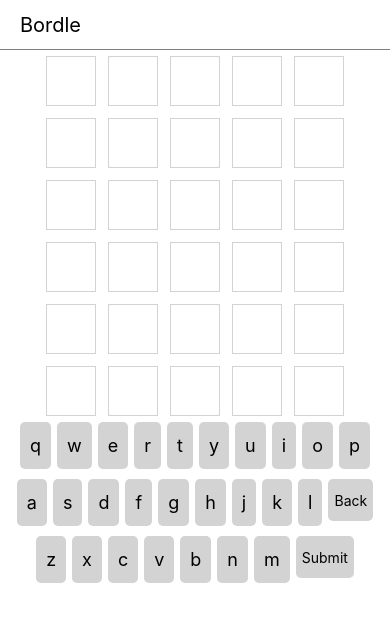
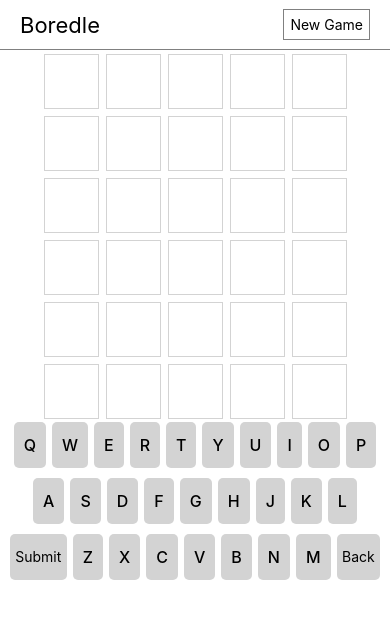
Before and after one commit to Adam-Meza/boredle, a React Native app: screen / in a window 390 px wide. Shown: the top 622 px of the page. Built offline with nearby package versions, Linux system fonts and the light colour scheme.

Commit message:
new game functionality

```diff
--- a/App.js
+++ b/App.js
@@ -4,6 +4,8 @@ import Row from "./Components/Row";
 import Keyboard from "./Components/Keyboard";
 import { useState, useEffect } from "react";
 import { words, getRandomWord } from "./words";
+import Header from "./Components/Header";
+import _ from 'lodash';
 
 export default function Page() {
   // State
@@ -12,7 +14,8 @@ export default function Page() {
         [currentLetters, setLetters] = useState(currentWord.split('')),
         [currentRow, setRow] = useState(1),
         [currentSquare, setSquare] = useState({id: 10, value: '', status: "inactive", row: 1}),
-        [currentGuess, setGuess] = useState([]);
+        [currentGuess, setGuess] = useState([]),
+        [guessedLetters, setGuessedLetters] = useState([])
 
   // Row Components
   const rowOne = <Row squareData={boardState.filter(square => square.row === 1)}/>,
@@ -53,6 +56,7 @@ export default function Page() {
   };
 
   const checkLetter = (state) => {
+    console.log(currentLetters, currentGuess)
       return state.map(square => {
 
         if (square.value === currentLetters[square.id % 10]
@@ -91,6 +95,7 @@ export default function Page() {
         console.log('word was no good');
 
       } else {
+        setGuessedLetters(previousState => [...previousState, ...currentGuess]);
         setGuess([]);
         setBoard(previousState => checkLetter(previousState));
         setRow(previousState => currentRow !== 6 ? previousState + 1 : previousState);
@@ -99,38 +104,75 @@ export default function Page() {
         if (currentRow === 6) {
           //end game squence
         }
-
       }
   }
 
   const backspace = () => {
     if (currentSquare.id % 10 !== 0) {
-      setGuess(previousState => [...previousState.slice(0, -1)])
+      setGuess(previousState => [...previousState.slice(0, -1)]);
       const idToMatch = currentSquare.id % 10 === 4
                     && currentGuess.length === 5 ?
-                    currentSquare.id : currentSquare.id - 1
+                    currentSquare.id : currentSquare.id - 1;
 
       setBoard(previousState => {
         return previousState.map(square => {
           if (square.id === idToMatch) {
-            square.value = ""
-            square.status = "inactive"
-            return square
-          }
-          return square
+            square.value = "";
+            square.status = "inactive";
+            return square;
+          };
+          return square;
         })
-      })
+      });
+      setSquare({id: idToMatch, value: "", status: "inactive", row: currentRow});
+    };
+  };
 
-      setSquare({id: idToMatch, value: "", status: "inactive", row: currentRow})
-    }
+  const startNewGame = () => {
+    setWord(getRandomWord());
+    setLetters(currentWord.split(""));
+    setRow(1);
+    setSquare({id: 10, value: '', status: "inactive", row: 1});
+    setGuess([]);
+    setGuessedLetters([])
+    setBoard([
+      {id: 10, status: "inactive", row: 1, value: ""},
+      {id: 11, status: "inactive", row: 1, value: ""},
+      {id: 12, status: "inactive", row: 1, value: ""},
+      {id: 13, status: "inactive", row: 1, value: ""},
+      {id: 14, status: "inactive", row: 1, value: ""},
+      {id: 20, status: "inactive", row: 2, value: ""},
+      {id: 21, status: "inactive", row: 2, value: ""},
+      {id: 22, status: "inactive", row: 2, value: ""},
+      {id: 23, status: "inactive", row: 2, value: ""},
+      {id: 24, status: "inactive", row: 2, value: ""},
+      {id: 30, status: "inactive", row: 3, value: ""},
+      {id: 31, status: "inactive", row: 3, value: ""},
+      {id: 32, status: "inactive", row: 3, value: ""},
+      {id: 33, status: "inactive", row: 3, value: ""},
+      {id: 34, status: "inactive", row: 3, value: ""},
+      {id: 40, status: "inactive", row: 4, value: ""},
+      {id: 41, status: "inactive", row: 4, value: ""},
+      {id: 42, status: "inactive", row: 4, value: ""},
+      {id: 43, status: "inactive", row: 4, value: ""},
+      {id: 44, status: "inactive", row: 4, value: ""},
+      {id: 50, status: "inactive", row: 5, value: ""},
+      {id: 51, status: "inactive", row: 5, value: ""},
+      {id: 52, status: "inactive", row: 5, value: ""},
+      {id: 53, status: "inactive", row: 5, value: ""},
+      {id: 54, status: "inactive", row: 5, value: ""},
+      {id: 60, status: "inactive", row: 6, value: ""},
+      {id: 61, status: "inactive", row: 6, value: ""},
+      {id: 62, status: "inactive", row: 6, value: ""},
+      {id: 63, status: "inactive", row: 6, value: ""},
+      {id: 64, status: "inactive", row: 6, value: ""},
+    ])
   }
 
   return (
     <SafeAreaView>
       <View style={styles.app}>
-        <View style={styles.header}>
-          <Text style={styles.headerText}>Bordle</Text>
-        </View>
+        <Header startNewGame={startNewGame}/>
         <View style={styles.container}>
           { rowOne }
           { rowTwo }
@@ -140,6 +182,8 @@ export default function Page() {
           { rowSix }
         </View>
         <Keyboard
+          currentWord = {currentWord}
+          guessedLetters={guessedLetters}
           updateGuess={updateGuess}
           submitGuess={submitGuess}
           backspace={backspace}
@@ -157,18 +201,5 @@ const styles = StyleSheet.create({
   container: {
     alignItems: "center",
     padding: 0,
-  },
-  header:{
-    flexDirection: "row",
-    justifyContent: "flex-start",
-    alignItems: "center",
-    width: "100%",
-    height: 50,
-    borderBottomWidth: .5,
-    borderBottomColor: "grey"
-  },
-  headerText: {
-    fontSize: 20,
-    marginLeft: 20,
   }
 });
--- a/Components/BoardSquare.js
+++ b/Components/BoardSquare.js
@@ -51,15 +51,16 @@ const styles = StyleSheet.create({
   boardSquare: {
     borderWidth: 1,
     borderColor: "lightgray",
-    height: 50,
-    width: 50,
-    margin: 6,
+    height: 55,
+    width: 55,
+    margin: 3.5,
     justifyContent:"center",
     alignItems: "center",
   },
   squareText: {
     color: "grey",
-    fontSize: 26
+    fontSize: 26,
+    fontWeight:"bold"
   },
   activeText: {
     color: "black"
--- /dev/null
+++ b/Components/Header.js
@@ -0,0 +1,44 @@
+import { View, Text, StyleSheet, TouchableOpacity } from 'react-native'
+import React from 'react'
+
+export const Header = ({startNewGame}) => {
+  const handlePress = () => {
+    startNewGame()
+  }
+
+  return (
+    <View style={styles.header}>
+      <Text style={styles.headerText}>Boredle</Text>
+      <TouchableOpacity onPress={() => handlePress()}>
+        <Text style={styles.button}>
+          New Game
+        </Text>
+      </TouchableOpacity>
+    </View>
+  )
+}
+
+export default Header
+
+const styles = StyleSheet.create({
+  header:{
+    flexDirection: "row",
+    justifyContent: "space-between",
+    alignItems: "center",
+    width: "100%",
+    height: 50,
+    borderBottomWidth: .5,
+    borderBottomColor: "grey"
+  },
+  headerText: {
+    fontSize: 22,
+    marginLeft: 20,
+  },
+  button: {
+    marginRight: 20,
+    fontSize: 14,
+    borderWidth: .5,
+    padding: 6,
+    borderColor: "grey"
+  }
+});
--- a/Components/Keyboard.js
+++ b/Components/Keyboard.js
@@ -1,54 +1,71 @@
 import React from 'react';
 import { View, Text, TouchableOpacity, StyleSheet, SafeAreaView } from 'react-native';
 
-const Keyboard = ({updateGuess, submitGuess, backspace}) => {
+const Keyboard = ({ updateGuess, submitGuess, backspace, guessedLetters }) => {
   const handleLetterKeyPress = (letter) => {
     updateGuess(letter);
   };
 
-  const row1 = ['q', 'w', 'e', 'r', 't', 'y', 'u', 'i', 'o', 'p'].map((letter) => (
+  const checkIfGuessed = (letter) => {
+    const guessedLetterStyle = StyleSheet.flatten([styles.button, styles.guessedLetterButton])
+    const guessedLetterFontStyle = StyleSheet.flatten([styles.buttonText, styles.guessedText])
+    const keyStyle = guessedLetters.includes(letter) ? guessedLetterStyle : styles.button
+    const fontStyle =  guessedLetters.includes(letter) ? guessedLetterFontStyle : styles.buttonText
+    return [keyStyle, fontStyle]
+  }
+
+  const row1 = ['Q', 'W', 'E', 'R', 'T', 'Y', 'U', 'I', 'O', 'P'].map((letter) => {
+    const keyStyle = checkIfGuessed(letter)[0]
+    const textStyle = checkIfGuessed(letter)[1]
+    return (
     <TouchableOpacity
       key={letter}
-      style={styles.button}
+      style={keyStyle}
       onPress={() => handleLetterKeyPress(letter)}
     >
-      <Text style={styles.buttonText}>{letter}</Text>
+      <Text style={textStyle}>{letter}</Text>
     </TouchableOpacity>
-  ));
+  )});
 
-  const row2 = ['a', 's', 'd', 'f', 'g', 'h', 'j', 'k', 'l'].map((letter) => (
+  const row2 = ['A', 'S', 'D', 'F', 'G', 'H', 'J', 'K', 'L'].map((letter) => {
+    const textStyle = checkIfGuessed(letter)[1]
+    const keyStyle = checkIfGuessed(letter)[0]
+    return (
     <TouchableOpacity
       key={letter}
-      style={styles.button}
+      style={keyStyle}
       onPress={() => handleLetterKeyPress(letter)}
     >
-      <Text style={styles.buttonText}>{letter}</Text>
+      <Text style={textStyle}>{letter}</Text>
     </TouchableOpacity>
-  ));
+  )});
 
-  const row3 = ['z', 'x', 'c', 'v', 'b', 'n', 'm'].map((letter) => (
+  const row3 = ['Z', 'X', 'C', 'V', 'B', 'N', 'M'].map((letter) => {
+    const textStyle = checkIfGuessed(letter)[1]
+    const keyStyle = checkIfGuessed(letter)[0]
+    return (
     <TouchableOpacity
       key={letter}
-      style={styles.button}
+      style={keyStyle}
       onPress={() => handleLetterKeyPress(letter)}
     >
-      <Text style={styles.buttonText}>{letter}</Text>
+      <Text style={textStyle}>{letter}</Text>
     </TouchableOpacity>
-  ));
+  )});
+
+  const specialButtonsStyle = StyleSheet.flatten([styles.button, styles.specialButton])
 
   return (
     <View style={styles.keyboardContainer}>
       <View style={styles.keyRow}>{row1}</View>
-      <View style ={styles.specialRow}>
         <View style={styles.keyRow}>{row2}</View>
-        <TouchableOpacity style={styles.backButton } onPress={()=> backspace()}>
+      <View style={styles.specialRow}>
+        <TouchableOpacity style={specialButtonsStyle} onPress={() => submitGuess()}>
+          <Text>Submit</Text>
+        </TouchableOpacity>
+        <View style={styles.keyRow}>{row3}</View>
+        <TouchableOpacity style={specialButtonsStyle} onPress={() => backspace()}>
           <Text>Back</Text>
-        </TouchableOpacity>
-      </View>
-      <View style ={styles.specialRow}>
-        <View style={styles.keyRow}>{row3}</View>
-        <TouchableOpacity style={styles.submitButton } onPress={()=> submitGuess()}>
-          <Text>Submit</Text>
         </TouchableOpacity>
       </View>
     </View>
@@ -78,26 +95,21 @@ const styles = StyleSheet.create({
     borderRadius: 5,
   },
   buttonText: {
-    fontSize: 18,
-    color: "black"
+    fontSize: 16,
+    color: "black",
+    fontWeight: "500"
   },
-  submitButton: {
-    marginHorizontal: 3,
-    padding: 6,
-    backgroundColor: 'lightgray',
-    borderRadius: 5,
-    height: 42,
+  guessedText: {
+    color: "white"
+  },
+  specialButton: {
+    padding: 5.5,
+    height: 45.5,
     alignItems: "center",
     justifyContent: "center"
   },
-  backButton: {
-    marginHorizontal: 3,
-    padding: 6,
-    backgroundColor: 'lightgray',
-    borderRadius: 5,
-    height: 42,
-    alignItems: "center",
-    justifyContent: "center"
+  guessedLetterButton: {
+    backgroundColor: "grey"
   }
 });
 
--- a/Components/Row.js
+++ b/Components/Row.js
@@ -11,7 +11,7 @@ const Row = ({squareData}) => {
         id={square.id}
         style={styles.boardSquare }
         key={square.id}
-        value = {square.value.toUpperCase()}
+        value = {square.value}
       />
     );
   });
--- a/package.json
+++ b/package.json
@@ -11,6 +11,7 @@
   "dependencies": {
     "expo": "~48.0.18",
     "expo-status-bar": "~1.4.4",
+    "lodash": "^4.17.21",
     "react": "18.2.0",
     "react-native": "^0.71.8"
   },
--- a/words.js
+++ b/words.js
@@ -1,4 +1,4 @@
-export const words = [
+const unformatedWords = [
   "about",
   "above",
   "actor",
@@ -1368,6 +1368,7 @@ export const words = [
   "grove",
   "growl",
   "grown",
+  "boost",
   "grows",
   "grubs",
   "gruel",
@@ -4175,6 +4176,8 @@ export const words = [
   "zippy"
 ]
 
+export const words = unformatedWords.map(word => word.toUpperCase())
+
 export const getRandomWord = () => {
   const randomIndex = Math.floor(Math.random() * words.length);
   return words[randomIndex];
```
Also changed, not shown: 1 other file (tests, documents, lock files or other folders).
